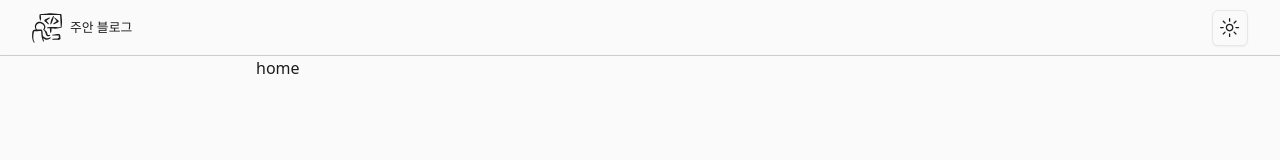
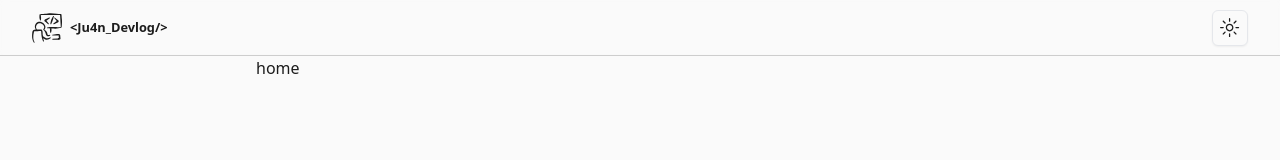
Before and after one commit to shinju4n/tech-blog, a Next.js app: page / in a window 1280 px wide. Shown: the top 160 px of the page. Built offline with nearby package versions, Linux system fonts and the light colour scheme.

Commit message:
feat : 페이지 title, 로고 변경

```diff
--- a/app/layout.tsx
+++ b/app/layout.tsx
@@ -15,8 +15,8 @@ export const fontSans = FontSans({
 });
 
 export const metadata: Metadata = {
-  title: '🚀 주안 블로그',
-  description: '재미있는 개발이 좋아요',
+  title: 'Ju4n_Devlog',
+  description: '불편함을 해결하는 개발을 하는 것을 좋아하는 개발자의 블로그',
   verification: {
     google: process.env.GOOGLE_SITE_VERIFICATION,
   },
--- a/app/posts/[slug]/page.tsx
+++ b/app/posts/[slug]/page.tsx
@@ -1,7 +1,7 @@
-import { Metadata, ResolvingMetadata, type NextPage } from "next";
-import { getPostDetail } from "@/service/post-service";
-import MarkdownRender from "@/components/MarkdownRender";
-import PostHead from "@/components/posts/detail/PostHead";
+import { Metadata, ResolvingMetadata, type NextPage } from 'next';
+import { getPostDetail } from '@/service/post-service';
+import MarkdownRender from '@/components/MarkdownRender';
+import PostHead from '@/components/posts/detail/PostHead';
 
 interface PostingDetailProps {
   params: {
@@ -10,15 +10,12 @@ interface PostingDetailProps {
   searchParams: Record<string, string | string[] | undefined>;
 }
 
-export async function generateMetadata(
-  { params }: PostingDetailProps,
-  parent: ResolvingMetadata
-): Promise<Metadata> {
+export async function generateMetadata({ params }: PostingDetailProps, parent: ResolvingMetadata): Promise<Metadata> {
   const post = await getPostDetail(decodeURIComponent(params.slug));
 
   const previousImages = (await parent).openGraph?.images || [];
 
-  const title = "주안 블로그 | " + post.title;
+  const title = post.title + ' | Ju4n_Devlog ';
 
   return {
     title: title,
@@ -26,9 +23,9 @@ export async function generateMetadata(
     openGraph: {
       title: title,
       description: post.summary,
-      locale: "ko_KR",
-      siteName: "주안 블로그",
-      url: "https://ju4n-blog.vercel.app",
+      locale: 'ko_KR',
+      siteName: 'Ju4n_Devlog',
+      url: 'https://ju4n-devlog.site',
       images: [...previousImages, post.thumbnailUrl],
     },
   };
--- a/components/layout/logo.tsx
+++ b/components/layout/logo.tsx
@@ -1,14 +1,14 @@
-import { FC } from "react";
-import Typography from "../ui/typography";
-import Link from "next/link";
-import { ProgrammerIcon } from "../Icons";
+import { FC } from 'react';
+import Typography from '../ui/typography';
+import Link from 'next/link';
+import { ProgrammerIcon } from '../Icons';
 
 const Logo: FC = () => {
   return (
     <Link href="/">
-      <div className="flex items-center gap-2">
-        <ProgrammerIcon size={30} className="fill-foreground" />
-        <Typography className="hidden lg:block">주안 블로그</Typography>
+      <div className="flex items-center gap-2 transition-colors fill-foreground hover:fill-primary hover:text-primary text-foreground">
+        <ProgrammerIcon size={30} className="" />
+        <Typography className="font-bold">{'<Ju4n_Devlog/>'}</Typography>
       </div>
     </Link>
   );
```
